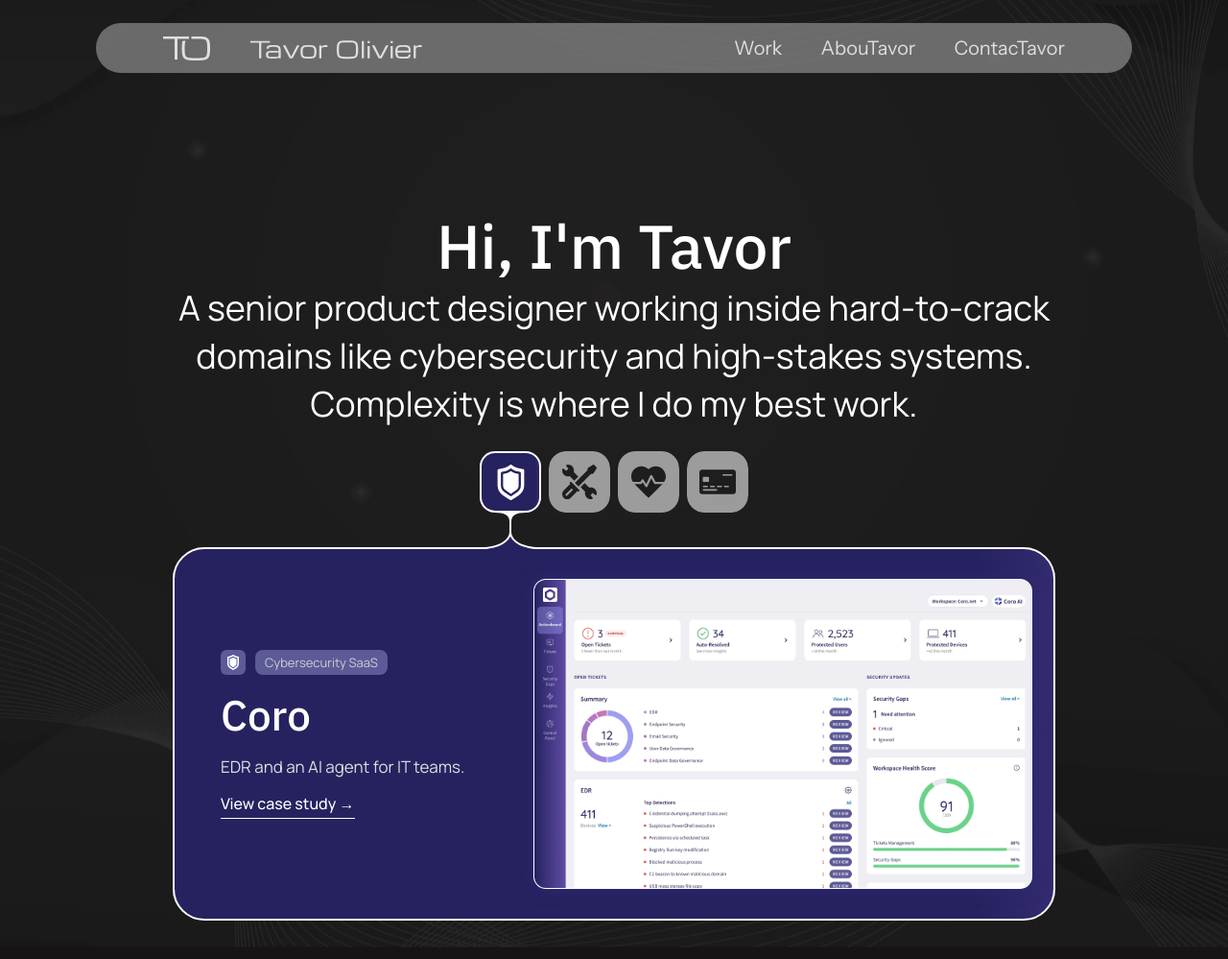
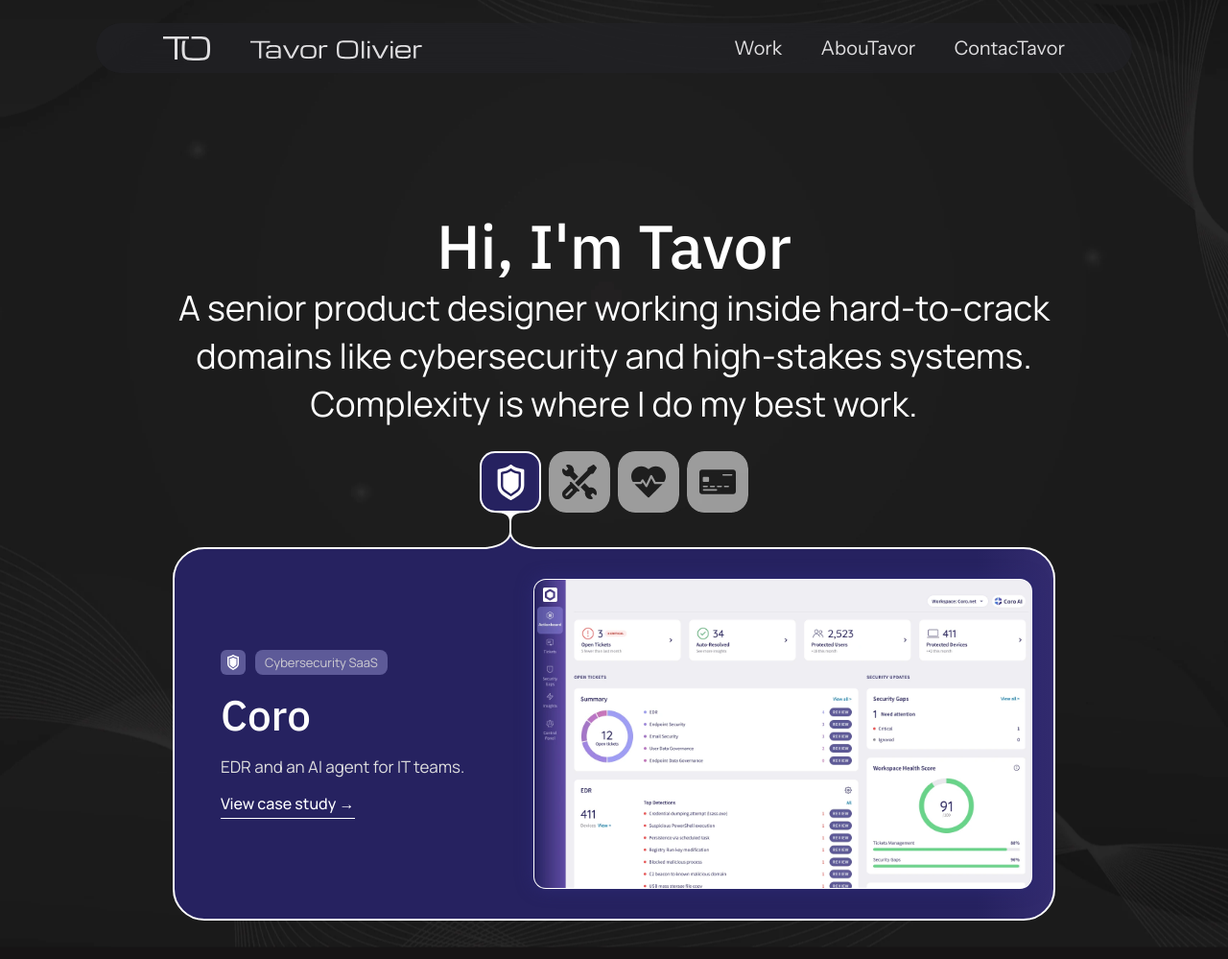
Before and after one commit to tavoration-bot/Tavor-o-portfolio, a plain HTML site: page index.html in a window 1280 px wide. Shown: the whole page at 96% size. Drawn offline with Linux system fonts and the light colour scheme.

Commit message:
Header: dark pill on Home and About from the top of the page
Co-Authored-By: Claude Opus 5.5 <noreply@anthropic.com>

```diff
--- a/shared/header.css
+++ b/shared/header.css
@@ -46,8 +46,8 @@
 /* Sticky pill. The glass lives on ::before, not on the header itself, so the contact bubble can still blur on its own. */
 .site-header{position:sticky;top:var(--sh-pill-top);z-index:30}
 .site-header::before{content:"";position:absolute;z-index:-1;inset:0;border-radius:inherit;pointer-events:none;background:var(--sh-glass);-webkit-backdrop-filter:blur(var(--sh-glass-blur));backdrop-filter:blur(var(--sh-glass-blur));transition:background .2s ease,backdrop-filter .2s ease}
-/* Home and About: light grey glass at the top of the page, dark glass once scrolled so the light logo stays readable */
-.site-header--dark-scroll.is-scrolled{--sh-glass:rgba(34,34,40,.62)}
+/* Home and About: dark glass, from the top of the page and while scrolling, so the light logo stays readable */
+.site-header--dark-scroll{--sh-glass:rgba(34,34,40,.62)}
 /* Contact bubble: shape and color from the design (Figma 70:84); the tail points at the nav button */
 .site-nav__btn{font-family:var(--sh-font-nav);font-size:20px;line-height:28px;font-weight:400;color:inherit;cursor:pointer}
 /* The three tabs (Work, AbouTavor, ContacTavor) all behave the same: on hover they grow 30%, then return when the pointer leaves.
```
